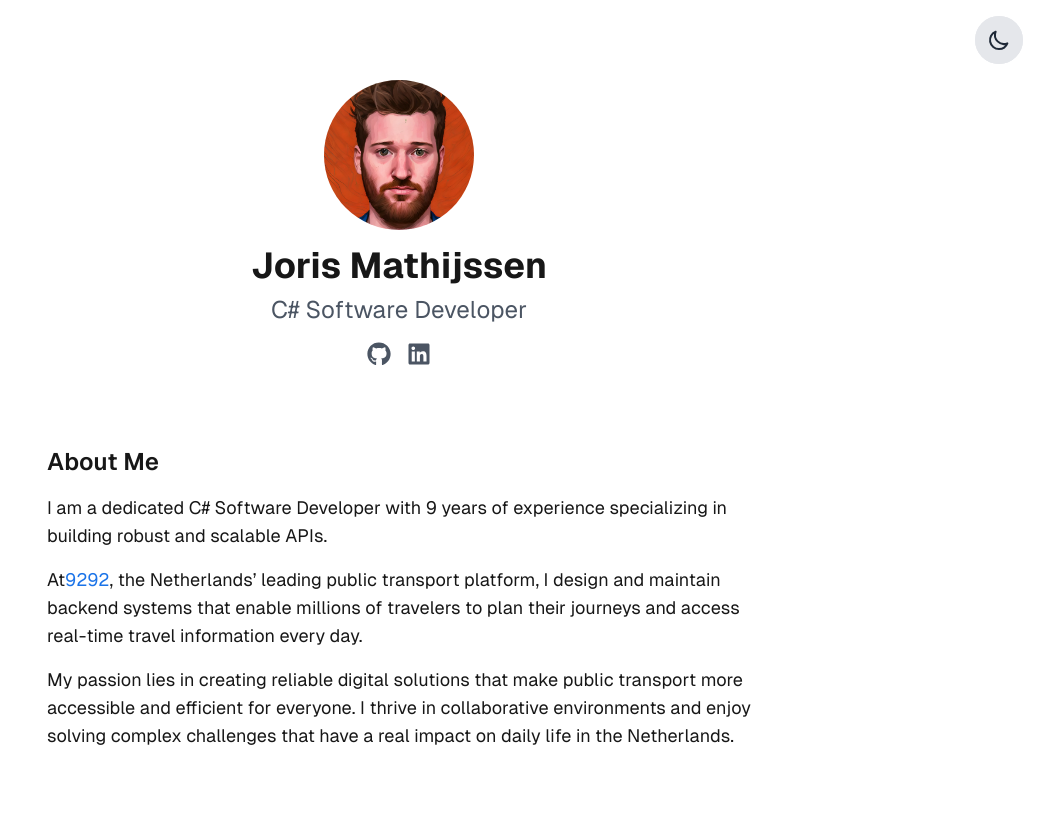
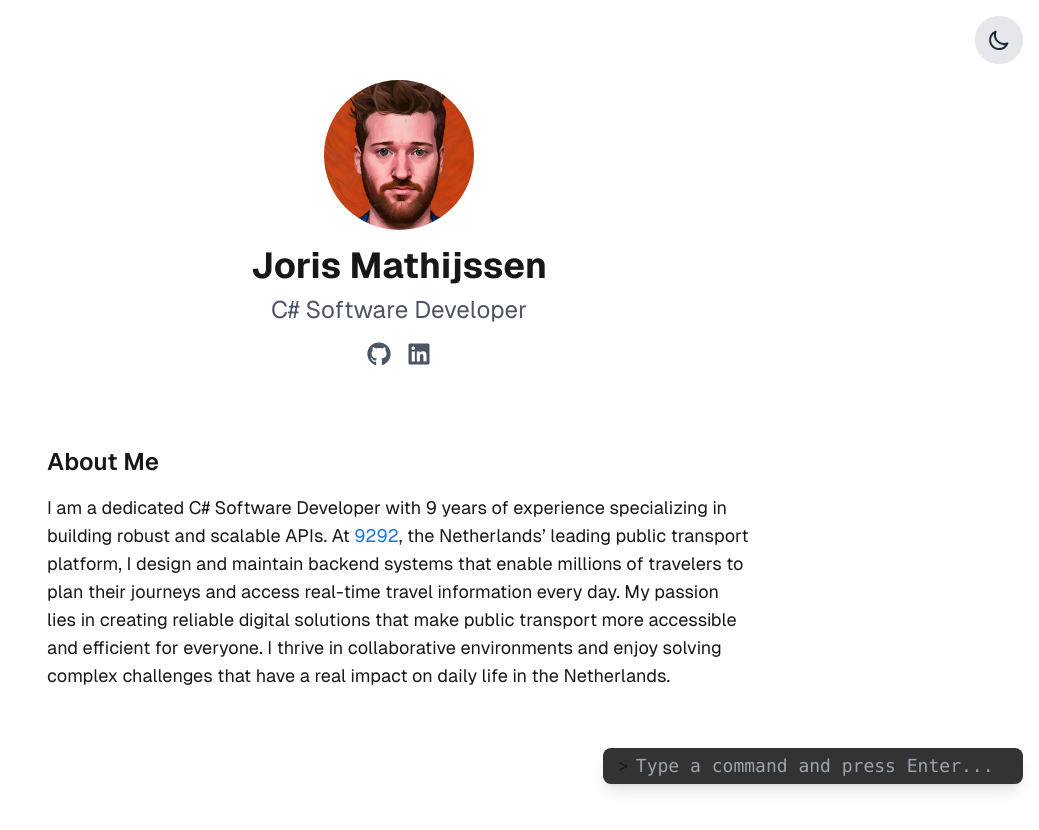
Before and after one commit to jorismathijssen/Portfolio, a Next.js app: page / in a window 1280 px wide. Shown: the top 830 px of the page, without its empty margins (241-1280 px from the left). Built offline with nearby package versions, Linux system fonts and the light colour scheme.

Commit message:
Added fun terminal

```diff
--- /dev/null
+++ b/app/components/Terminal.tsx
@@ -0,0 +1,87 @@
+'use client';
+import React, { useState, useRef, useEffect } from 'react';
+
+const COMMANDS = {
+  help: 'Available commands: help, about, skills, clear, sl',
+  about: 'Joris Mathijssen - C# Developer at 9292. Passionate about APIs and public transport tech.',
+  skills: 'C#, .NET, TypeScript, React, Next.js, Azure, REST APIs',
+  clear: '',
+  sl: '🚂🚃🚃🚃\n    Choo Choo! (Type "clear" to reset)',
+};
+
+export default function Terminal() {
+  const [lines, setLines] = useState<string[]>(['Type "help" to get started.']);
+  const [input, setInput] = useState('');
+  const [open, setOpen] = useState(false);
+  const inputRef = useRef<HTMLInputElement>(null);
+  const scrollRef = useRef<HTMLDivElement>(null);
+
+  useEffect(() => {
+    if (!open && inputRef.current) {
+      inputRef.current.blur();
+    }
+  }, [open]);
+
+  useEffect(() => {
+    if (open && scrollRef.current) {
+      scrollRef.current.scrollTop = scrollRef.current.scrollHeight;
+    }
+  }, [lines, open]);
+
+  const handleCommand = (cmd: string) => {
+    if (cmd === 'clear') {
+      setLines([]);
+      setOpen(false);
+      return;
+    }
+    setLines((prev) => [...prev, `> ${cmd}`, COMMANDS[cmd as keyof typeof COMMANDS] || 'Unknown command']);
+    setOpen(true);
+  };
+
+  return (
+    <div className="fixed bottom-4 right-4 z-50" style={{ width: open ? 420 : 420 }}>
+      <div className={open ? "bg-black bg-opacity-90 text-green-400 rounded-lg shadow-lg w-100" : ""}>
+        {open && (
+          <div className="flex justify-between items-center border-b border-green-700 px-3 py-2">
+            <span className="font-mono text-sm">Terminal</span>
+            <button
+              className="text-green-400 hover:text-green-200 text-lg"
+              aria-label="Minimize Terminal"
+              onClick={() => setOpen(false)}
+            >
+              –
+            </button>
+          </div>
+        )}
+        {open && (
+          <div ref={scrollRef} className="p-3 font-mono text-sm h-60 overflow-y-auto custom-scrollbar" style={{ minHeight: 200 }}>
+            {lines.map((line, i) => (
+              <div key={i} style={{ whiteSpace: 'pre-wrap' }}>{line}</div>
+            ))}
+          </div>
+        )}
+        <form
+          className={open ? "flex border-t border-green-700" : "flex items-center justify-center bg-black bg-opacity-80 rounded-lg shadow-lg w-full px-2 py-1"}
+          onSubmit={e => {
+            e.preventDefault();
+            if (input.trim()) {
+              handleCommand(input.trim());
+              setInput('');
+            }
+          }}
+        >
+          <span className="px-2">&gt;</span>
+          <input
+            ref={inputRef}
+            className={open ? "flex-1 bg-transparent outline-none text-green-400 p-2" : "flex-1 bg-transparent outline-none text-green-400 font-mono text-lg w-full"}
+            value={input}
+            onChange={e => setInput(e.target.value)}
+            placeholder={open ? "Type a command..." : "Type a command and press Enter..."}
+            spellCheck={false}
+            onFocus={() => setOpen(false)}
+          />
+        </form>
+      </div>
+    </div>
+  );
+}
--- /dev/null
+++ b/app/components/Timeline.tsx
@@ -0,0 +1,56 @@
+'use client';
+import { motion } from 'framer-motion';
+
+const timelineData = [
+	{
+		year: '2016',
+		title: 'Start bij 9292',
+		description: 'Gestart als C# Developer bij 9292, werken aan reisplanner-API’s.',
+	},
+	{
+		year: '2018',
+		title: 'API Lead',
+		description: 'Verantwoordelijk voor de architectuur van nieuwe backend-systemen.',
+	},
+	{
+		year: '2021',
+		title: 'Realtime Data',
+		description: 'Implementatie van real-time OV-data in de reisplanner.',
+	},
+	{
+		year: '2025',
+		title: 'Senior Developer',
+		description: 'Leiden van een team en werken aan innovatieve mobiliteitsoplossingen.',
+	},
+];
+
+export default function Timeline() {
+	return (
+		<div className="my-12">
+			<h3 className="text-xl font-bold mb-6">Career Timeline</h3>
+			<div className="relative border-l-2 border-gray-300 dark:border-gray-700 pl-6">
+				{timelineData.map((item, idx) => (
+					<motion.div
+						key={item.year}
+						initial={{ opacity: 0, x: -30 }}
+						whileInView={{ opacity: 1, x: 0 }}
+						transition={{ duration: 0.5, delay: idx * 0.2 }}
+						viewport={{ once: true }}
+						className="mb-10"
+					>
+						<div className="absolute -left-3 w-6 h-6 bg-blue-500 rounded-full border-4 border-white dark:border-gray-900"></div>
+						<div className="ml-4">
+							<div className="font-semibold text-blue-600 dark:text-blue-400">
+								{item.year}
+							</div>
+							<div className="font-bold text-lg">{item.title}</div>
+							<div className="text-gray-700 dark:text-gray-300">
+								{item.description}
+							</div>
+						</div>
+					</motion.div>
+				))}
+			</div>
+		</div>
+	);
+}
--- a/app/globals.css
+++ b/app/globals.css
@@ -89,3 +89,16 @@ img {
   outline: 2px solid var(--link-color);
   outline-offset: 2px;
 }
+
+.custom-scrollbar::-webkit-scrollbar {
+  width: 8px;
+  background: #111;
+}
+.custom-scrollbar::-webkit-scrollbar-thumb {
+  background: #222;
+  border-radius: 4px;
+}
+.custom-scrollbar {
+  scrollbar-width: thin;
+  scrollbar-color: #222 #111;
+}
--- a/app/page.tsx
+++ b/app/page.tsx
@@ -1,5 +1,6 @@
 import Image from "next/image";
 import { FaGithub, FaLinkedin } from "react-icons/fa";
+import Terminal from "./components/Terminal";
 
 export default function Home() {
   return (
@@ -53,27 +54,21 @@ export default function Home() {
           </h2>
           <p className="text-lg">
             I am a dedicated C# Software Developer with 9 years of experience
-            specializing in building robust and scalable APIs.
-            <br />
-          </p>
-          <p className="text-lg">
-            At
+            specializing in building robust and scalable APIs. At{" "}
             <a href="https://9292.nl" target="_blank" rel="noopener noreferrer">
               9292
             </a>
             , the Netherlands’ leading public transport platform, I design and
             maintain backend systems that enable millions of travelers to plan
-            their journeys and access real-time travel information every day.
-            <br />
-          </p>
-          <p className="text-lg">
-            My passion lies in creating reliable digital solutions that make
-            public transport more accessible and efficient for everyone. I
-            thrive in collaborative environments and enjoy solving complex
-            challenges that have a real impact on daily life in the Netherlands.
+            their journeys and access real-time travel information every day. My
+            passion lies in creating reliable digital solutions that make public
+            transport more accessible and efficient for everyone. I thrive in
+            collaborative environments and enjoy solving complex challenges that
+            have a real impact on daily life in the Netherlands.
           </p>
         </section>
       </main>
+      <Terminal />
     </div>
   );
 }
--- a/package.json
+++ b/package.json
@@ -12,6 +12,7 @@
     "prepare": "husky install"
   },
   "dependencies": {
+    "framer-motion": "^12.23.3",
     "next": "^15.3.5",
     "next-themes": "^0.4.6",
     "react": "^19.1.0",
```
Also changed, not shown: 1 other file (tests, documents, lock files or other folders).
